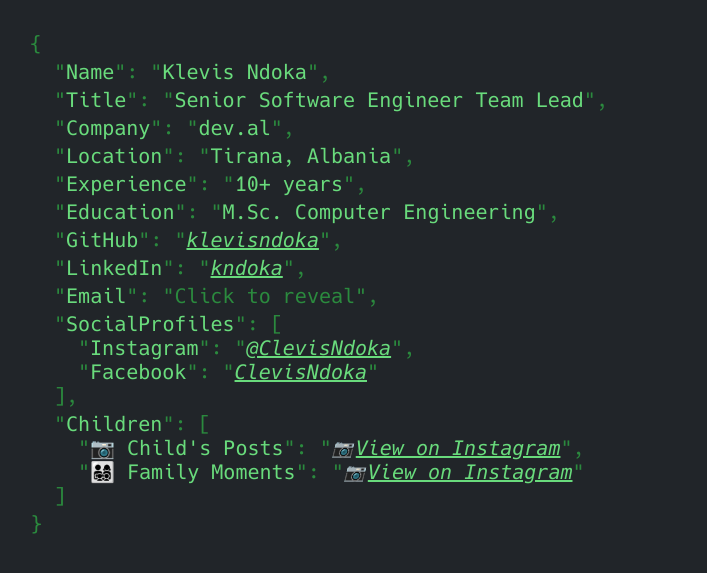
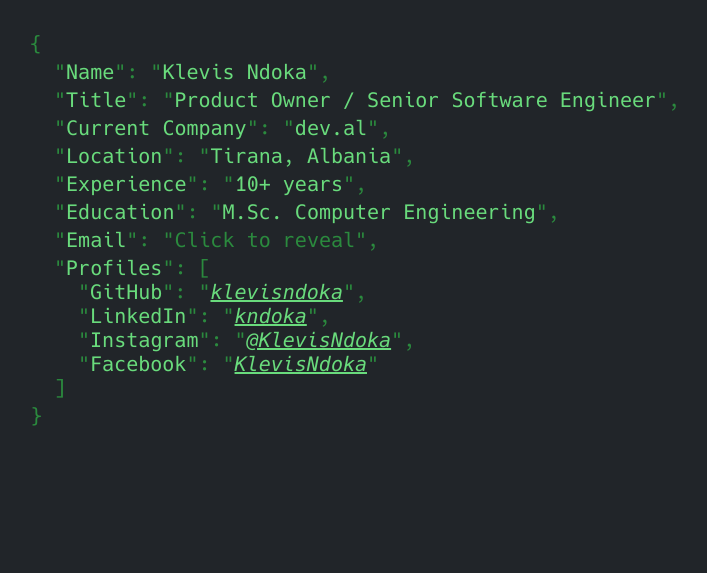
Before and after one commit to klevisndoka/klevisndoka.github.io, a Jekyll site: the page built from index.md, in a window 1280 px wide. Shown: the top 573 px of the page, without its empty margins (2-709 px from the left). Built offline with Jekyll 4.4.1, drawn with Linux system fonts in a browser that asks for light colours.

Commit message:
update social profiles

```diff
--- a/_data/json.yml
+++ b/_data/json.yml
@@ -1,8 +1,8 @@
 - key: Name
   value: Klevis Ndoka
 - key: Title
-  value: Senior Software Engineer Team Lead
-- key: Company
+  value: Product Owner / Senior Software Engineer
+- key: Current Company
   value: dev.al
 - key: Location
   value: Tirana, Albania
@@ -10,30 +10,20 @@
   value: 10+ years
 - key: Education
   value: M.Sc. Computer Engineering
-- key: GitHub
-  value: klevisndoka
-  url: https://github.com/klevisndoka
-- key: LinkedIn
-  value: kndoka
-  url: https://linkedin.com/in/kndoka
 - key: Email
   value: Click to reveal
   button: true
-- key: SocialProfiles
+- key: Profiles
   value:
+    - key: GitHub
+      value: klevisndoka
+      url: https://github.com/klevisndoka
+    - key: LinkedIn
+      value: kndoka
+      url: https://linkedin.com/in/kndoka
     - key: Instagram
-      value: "@ClevisNdoka"
-      url: https://instagram.com/ClevisNdoka
+      value: "@KlevisNdoka"
+      url: https://instagram.com/KlevisNdoka
     - key: Facebook
-      value: "ClevisNdoka"
-      url: https://facebook.com/ClevisNdoka
-- key: Children
-  value:
-    - key: "📷 Child's Posts"
-      value: "View on Instagram"
-      url: https://instagram.com/ClevisNdoka
-      instagram: true
-    - key: "👨‍👩‍👧‍👦 Family Moments"
-      value: "View on Instagram"
-      url: https://instagram.com/ClevisNdoka
-      instagram: true
+      value: "KlevisNdoka"
+      url: https://facebook.com/KlevisNdoka
```
